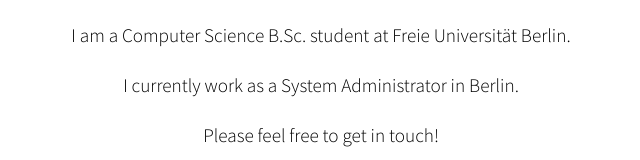
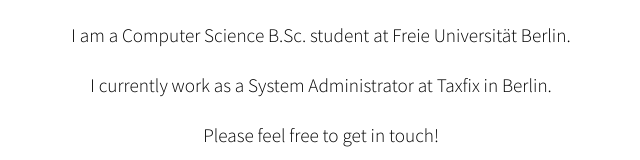
Before and after one commit to krzysztof-lagowski/krzysztof-lagowski, a plain HTML site: page index.html in a window 1280 px wide. Shown: the part 378-538 px from the top of the page, without its empty margins (319-959 px from the left). Drawn offline with Linux system fonts and the light colour scheme; some icons are missing.

Commit message:
Update index.html
typo job

```diff
--- a/index.html
+++ b/index.html
@@ -49,7 +49,7 @@
         I am a Computer Science B.Sc. student at Freie Universität Berlin.
       </p>
       <p>
-        I currently work as a System Administrator in Berlin.
+        I currently work as a System Administrator at Taxfix in Berlin.
       </p>
       <p>
         Please feel free to get in touch!
```
